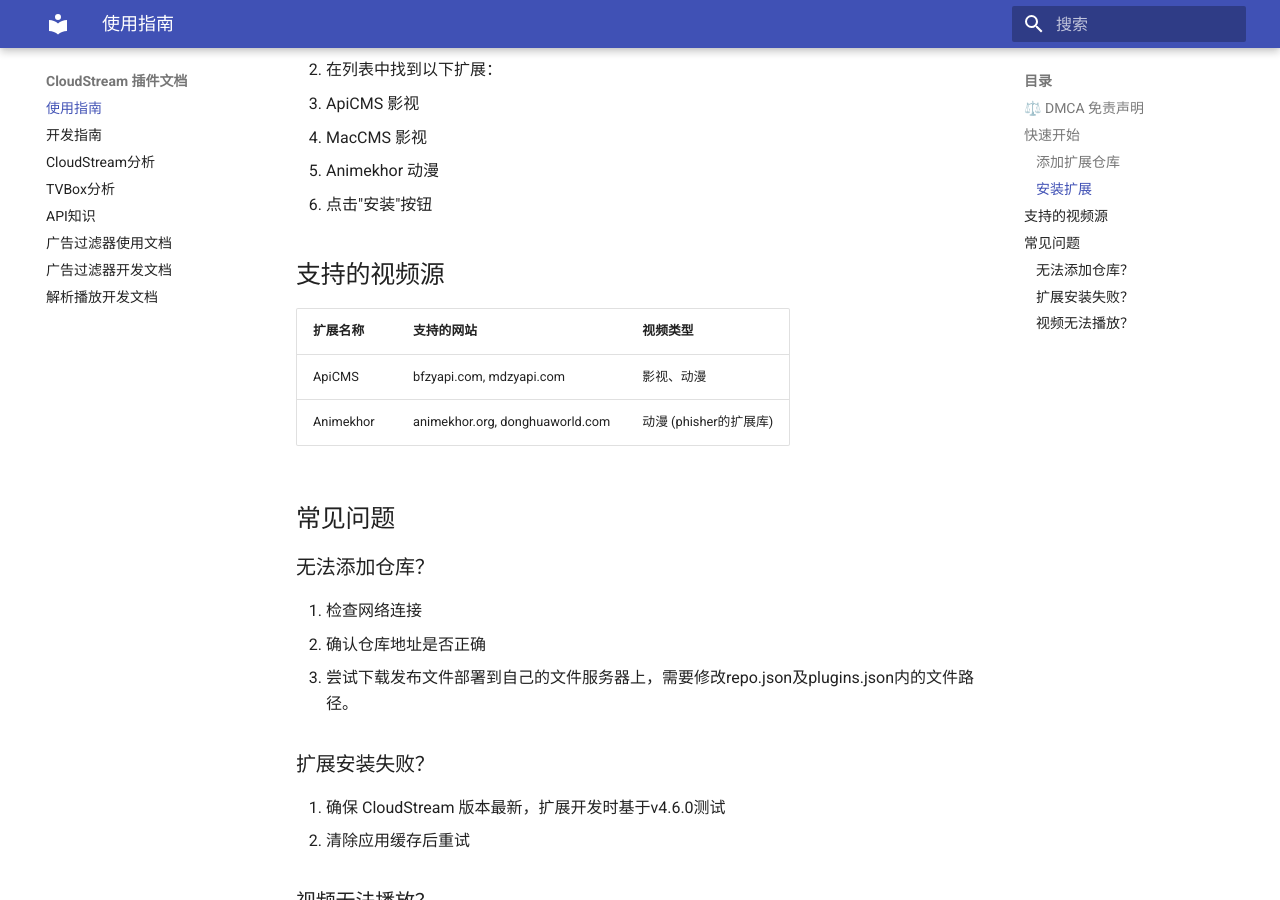
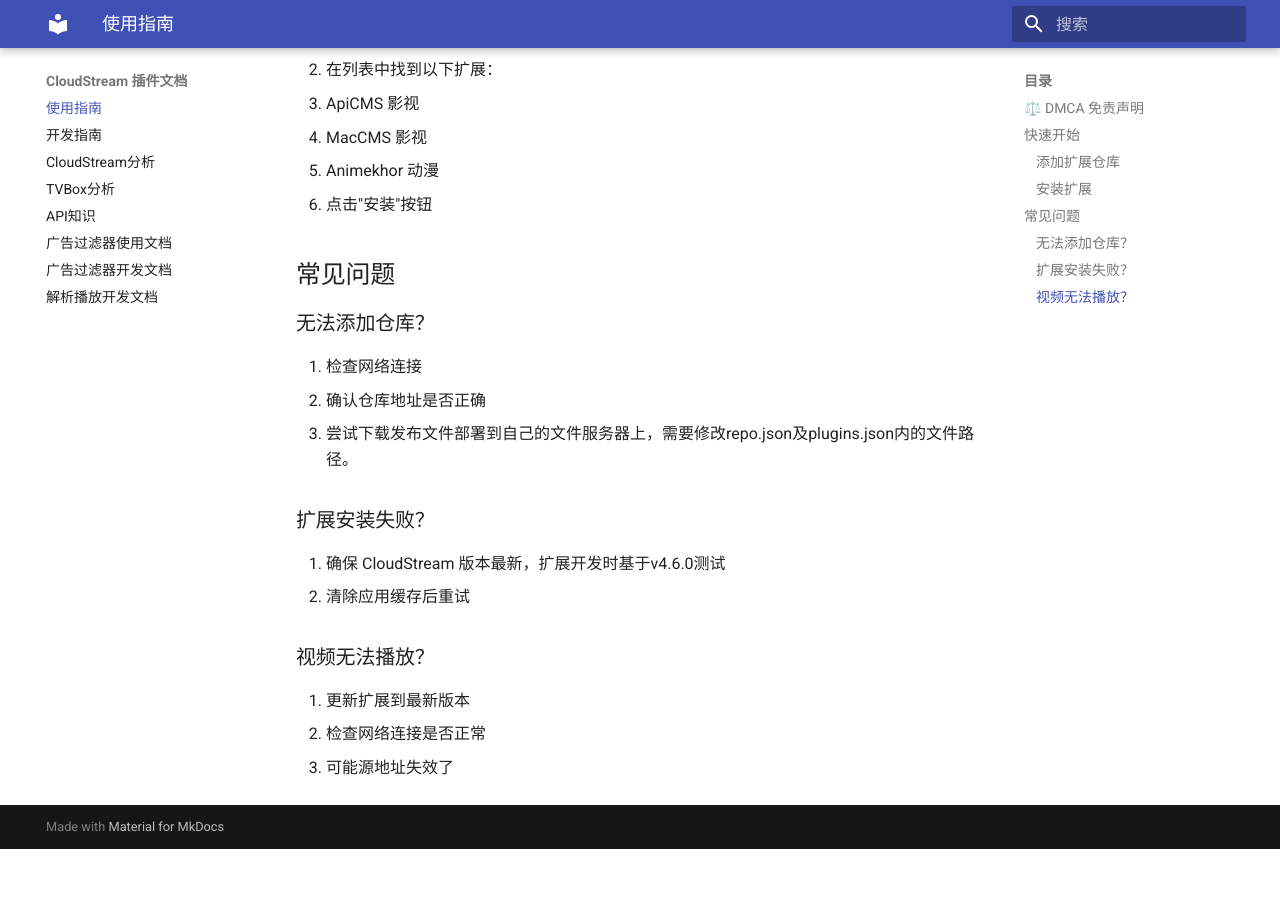
Before and after one commit to nxovaeng/vodext, an MkDocs documentation site: the page built from docs/index.md, in a window 1280 px wide and 900 px high, scrolled down 825 px. Built offline with MkDocs 1.6.1 and Material for MkDocs 9.7.7, drawn with Linux system fonts in a browser that asks for light colours; after the commit the page ends 1674 px from its top, so only the background shows below that.

Commit message:
fix Origin

```diff
--- a/docs/index.md
+++ b/docs/index.md
@@ -17,8 +17,8 @@
 2. 进入设置 > 扩展设置
 3. 点击"添加仓库"
 4. 输入以下地址之一：
-   - https://raw.githubusercontent.com/nxovaeng/vodext/builds/repo.json
-   - https://vod.zrocf.qzz.io/vodext.json
+   - <https://raw.githubusercontent.com/nxovaeng/vodext/builds/repo.json>
+   - <https://vod.zrocf.qzz.io/vodext.json>
 
 ### 安装扩展
 
@@ -28,13 +28,6 @@
    - MacCMS 影视
    - Animekhor 动漫
 3. 点击"安装"按钮
-
-## 支持的视频源
-
-| 扩展名称 |          支持的网站                 | 视频类型 |
-|---------|----------------------------------- |----------|
-| ApiCMS  | bfzyapi.com, mdzyapi.com           | 影视、动漫 |
-| Animekhor | animekhor.org, donghuaworld.com  | 动漫 (phisher的扩展库) |
 
 ## 常见问题
 
```
Also changed, not shown: README.md (+3 -1 lines), 2 other files.
